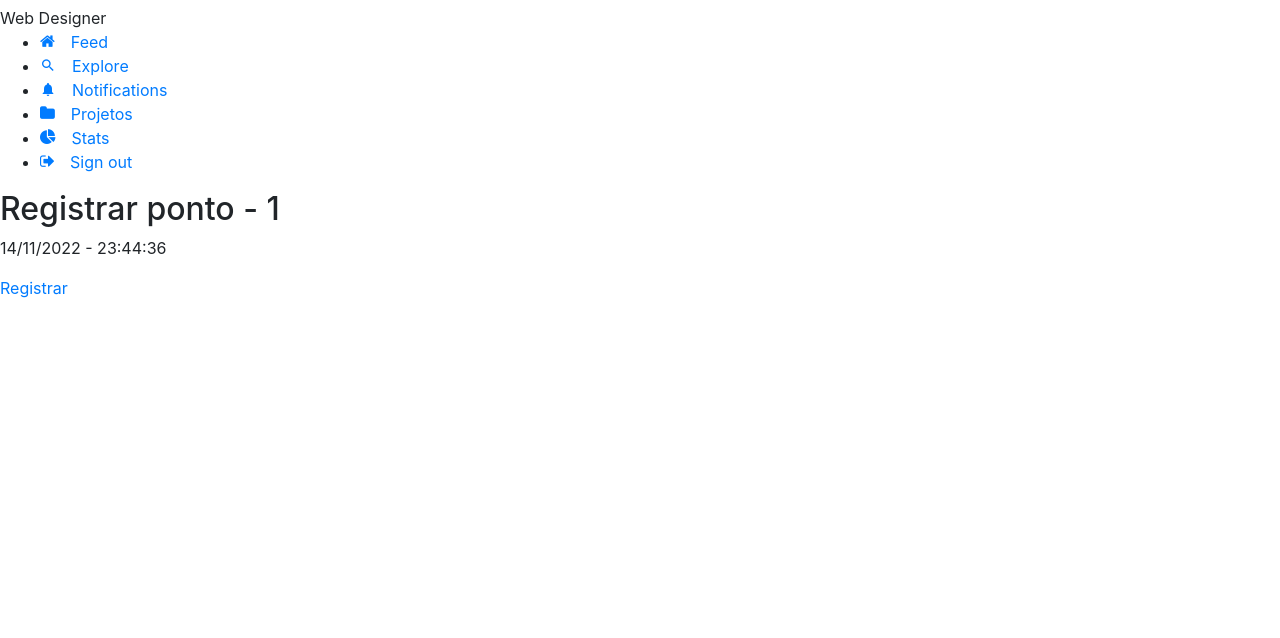
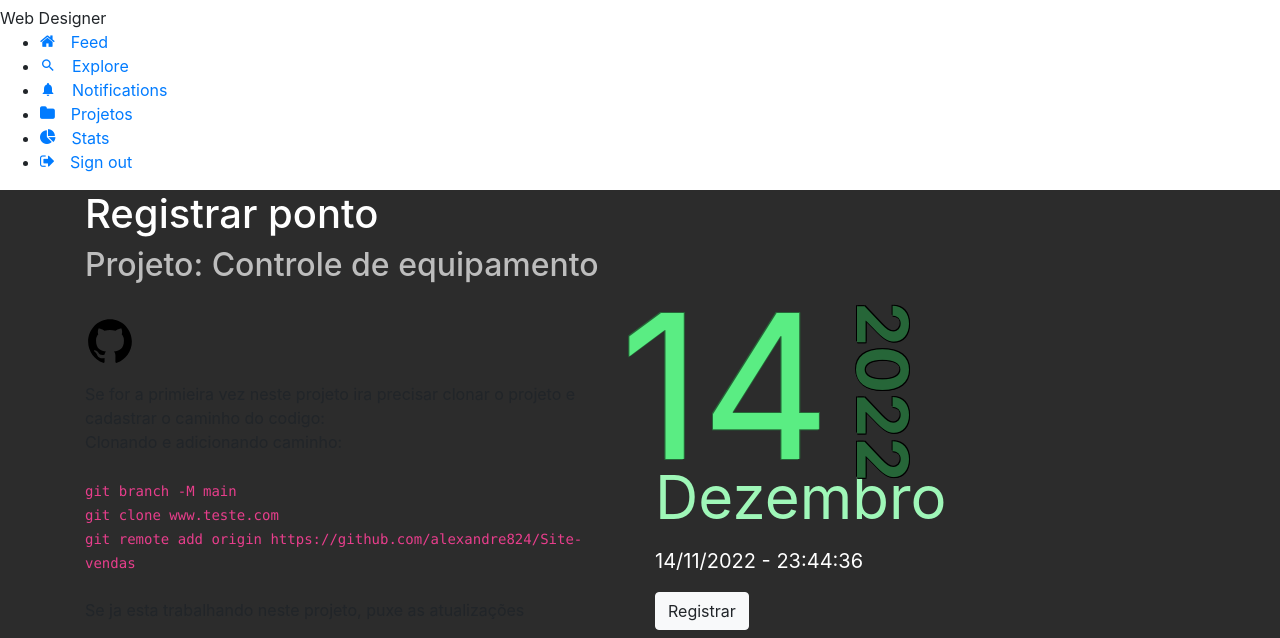
Before and after one commit to marcos-rts/ponto_eletronico, a PHP site: page /php/ponto/index.php?id=1 in a window 1280 px wide. Shown: the part 548-1186 px from the top of the page. Before the commit the page ends 846 px from the top, so only its background shows below. Run offline with PHP 8.4, Linux system fonts and the light colour scheme; a user stored in the database is signed in; data comes from the database, SQL or seed files in the repository; data that the repository does not hold is empty; some web fonts are replaced.

Commit message:
Modificado design da pagina

```diff
--- /dev/null
+++ b/assets/css/projeto.css
@@ -0,0 +1,85 @@
+#titulo{
+    color: white;
+}
+#titulo2{
+    color: rgb(189, 189, 189);
+}
+#box{
+    /* background-color: red; */
+}
+#dia{
+    position: relative;
+    /* background-color: green; */
+    width: 200px;
+    height: 180px;
+
+
+}
+#mes{
+    /* color: grey;
+    font-size: 110px;
+    margin-bottom: 0%; */
+    position: relative;
+    /* background-color: rgb(0, 124, 128); */
+    width: 260px;
+    height: 50px;
+}
+#ano{
+    /* color: grey;
+    font-size: 110px;
+    margin-bottom: 0%; */
+    position: absolute;
+    /* background-color: rgb(38, 0, 128); */
+    width: 60px;
+    height: 180px;
+    top: 0px;
+    left: 215px;
+    padding: 10px;
+}
+#dia p{
+    color: #5AED83;
+    font-size: 200px;
+    position: relative;
+    width: 200px;
+    height: 200px;
+    top: -56px;
+    left: -35px;
+    text-shadow:
+    -1px -1px 0px #266638,
+    -1px 1px 0px #266638,
+     1px -1px 0px #266638,
+     1px 0px 0px #266638;
+
+}
+#ano p{
+    color: #266638;
+
+    writing-mode: vertical-rl;
+    font-size: 70px;
+    position: relative;
+    width: 50px;
+    height: 200px;
+    top: 0px;
+    left: -50px;
+    font-weight: bold;
+    text-shadow:
+    -1px -1px 0px rgb(0, 0, 0),
+    -1px 1px 0px rgb(0, 0, 0),
+     1px -1px 0px rgb(0, 0, 0),
+     1px 0px 0px rgb(0, 0, 0);
+}
+#mes p{
+    color: #9ff7b8;
+
+    position: relative;
+    font-size: 60px;
+    top: -20px;
+
+}
+#horario{
+    color:white;
+    font-size: 20px;
+}
+#logo{
+    width: 50px;
+}
--- a/php/ponto/index.php
+++ b/php/ponto/index.php
@@ -36,6 +36,32 @@ if (null == $_SESSION['id_project'])
     Banco::desconectar();
 }
 
+switch (date('m')){
+    case 1:
+        $MesExtend = "Janeiro";
+    case 2:
+        $MesExtend = "Fevereiro";
+    case 3:
+        $MesExtend = "Março";
+    case 4:
+        $MesExtend = "Abril";
+    case 5:
+        $MesExtend = "Maio";
+    case 6:
+        $MesExtend = "Junho";
+    case 7:
+        $MesExtend = "Julho";
+    case 8:
+        $MesExtend = "Agosto";
+    case 9:
+        $MesExtend = "Setembro";
+    case 10:
+        $MesExtend = "Outubro";
+    case 11:
+        $MesExtend = "Novembro";
+    case 12:
+        $MesExtend = "Dezembro";
+};
 ?>
 
 <!DOCTYPE html>
@@ -54,6 +80,9 @@ if (null == $_SESSION['id_project'])
     <link rel="stylesheet" href="../../assets/css/bootstrap.min.css">
     <!-- Style -->
     <link rel="stylesheet" href="../../assets/css/style.css">
+
+    <link rel="stylesheet" href="../../assets/css/projeto.css">
+
     <title>Ponto - <?php echo $data['nome'] ?></title>
 </head>
 
@@ -115,18 +144,77 @@ if (null == $_SESSION['id_project'])
 
     </aside>
 
-    <h2>Registrar ponto - <?php echo $_SESSION['id_project'] ?></h2>
+    <main style="background: #2c2c2c;">
+        <div class="site-section">
+            <div class="container">
+                <h1 id="titulo">Registrar ponto</h1>
+                <h2 id="titulo2">Projeto: <?php echo $data['nome'] ?></h2>
+                <div class="row">
 
-    <?php
-    if(isset($_SESSION['msg'])){
-        echo $_SESSION['msg'];
-        unset($_SESSION['msg']);
-    }
+
+
+                    <?php
+    // if(isset($_SESSION['msg'])){
+    //     echo $_SESSION['msg'];
+    //     unset($_SESSION['msg']);
+    // }
     ?>
+                    <hr>
+                    <div class="col-6">
+                        <!-- <p id="horario"><?php echo date("d/m/Y H:i:s"); ?></p> -->
+                        <!-- <a href="registrar_ponto.php">Registrar</a> -->
+                        <br>
+                        <p>
+                            <a href="<?php $data['link_repo'] ?>">
+                                <img id="logo" src="../../assets/images/svg/logo-github.svg"></img>
+                            </a>
+                        </p>
+                        <p>
+                            Se for a primieira vez neste projeto ira precisar clonar o projeto e cadastrar o caminho do
+                            codigo:
+                            <br>
+                            Clonando e adicionando caminho:
+                            <br>
+                            <br>
+                            <code>
+                                git branch -M main
+                                <br>
+                                git clone www.teste.com
+                                <br>
+                                git remote add origin https://github.com/alexandre824/Site-vendas
+                            </code>
+                            <br>
+                            <br>
+                            Se ja esta trabalhando neste projeto, puxe as atualizações
+                        </p>
+                    </div>
+                    <div id="box" class="col-6 justify-content-center">
+                        <div id="dia">
+                            <p><?php echo date("d"); ?></p>
+                        </div>
+                        <div id="mes">
+                            <p><?php echo $MesExtend; ?></p>
+                        </div>
+                        <div id="ano">
+                            <p><?php echo date("Y"); ?></p>
+                        </div>
+                        <div id="hora">
+                            <br>
+                            <p id="horario"><?php echo date("d/m/Y H:i:s"); ?></p>
+                            <a class="btn btn-light" href="registrar_ponto.php">Registrar</a>
+                        </div>
+                    </div>
+                </div>
+            </div>
+        </div>
+    </main>
 
-    <p id="horario"><?php echo date("d/m/Y H:i:s"); ?></p>
-    <a href="registrar_ponto.php">Registrar</a>
-    <br>
+    <main style="background: #2c2c2c;">
+        <div class="site-section">
+            <div class="container">
+            </div>
+        </div>
+    </main>
 
     <script>
     var apHorario = document.getElementById("horario");
```
Also changed, not shown: assets/images/svg/logo-github.svg (added).
